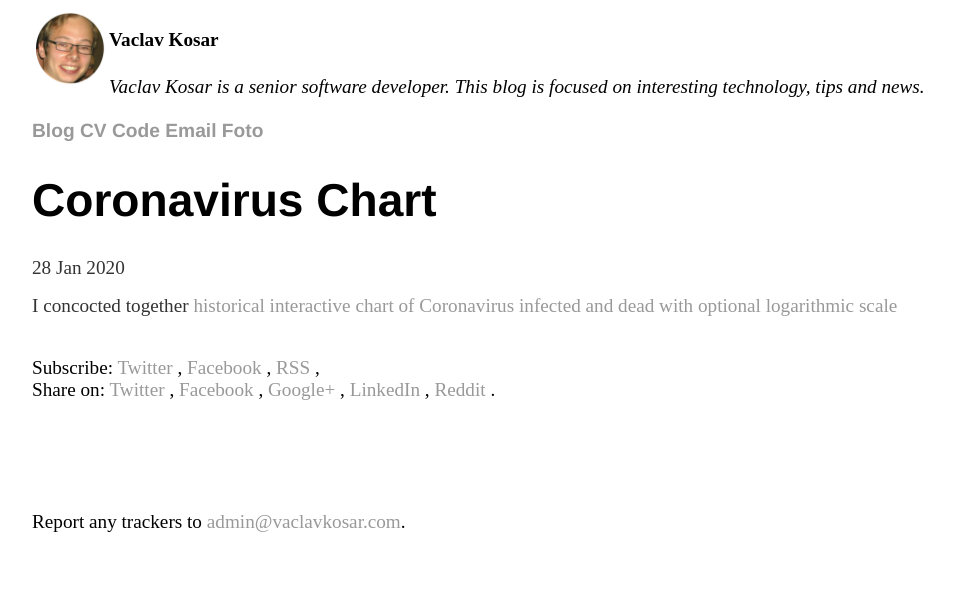
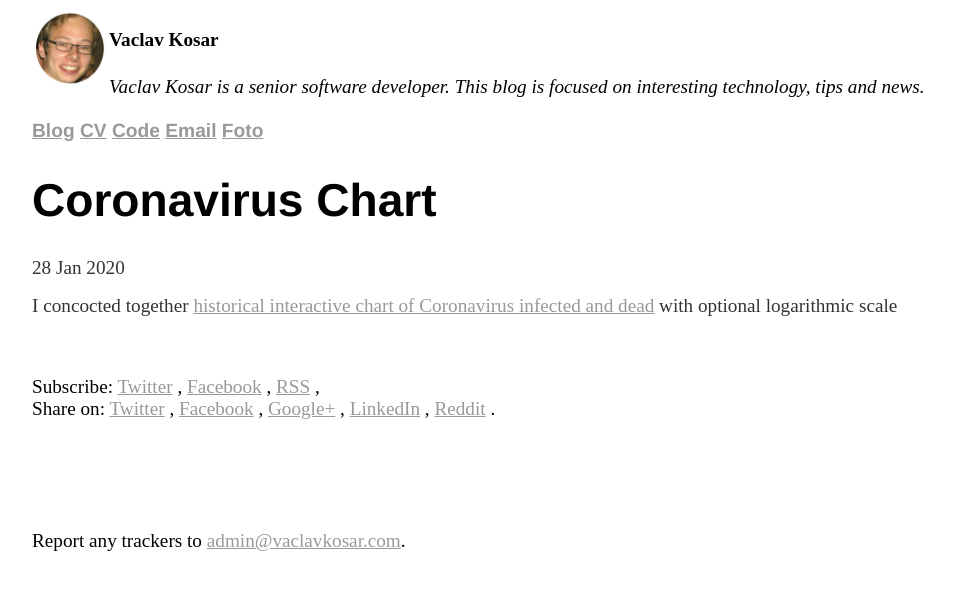
Before and after one commit to vackosar/vackosar.github.io, a Jekyll site: the page built from _posts/2020-01-28-Coronavirus-chart.md, in a window 1280 px wide. Shown: the top 590 px of the page, without its empty margins (96-1049 px from the left). Built offline with Jekyll 4.4.1, drawn with Linux system fonts in a browser that asks for light colours; comment, search, counter and statistics services are not loaded.

Commit message:
coronavirus chart

```diff
--- a/_posts/2020-01-28-Coronavirus-chart.md
+++ b/_posts/2020-01-28-Coronavirus-chart.md
@@ -4,4 +4,6 @@
 date: 2020-01-28
 ---
 
-I concocted together [historical interactive chart of Coronavirus infected and dead with optional logarithmic scale](http://www.coronaviruschart.com)
+I concocted together [historical interactive chart of Coronavirus infected and dead](http://www.coronaviruschart.com) with optional logarithmic scale
+<br>
+<br>
--- a/css/main.css
+++ b/css/main.css
@@ -13,7 +13,7 @@
     display: inline;
 }
 a {
-    text-decoration: none;
+    text-decoration: underline;
     color: #999;
 }
 a:hover {
```
